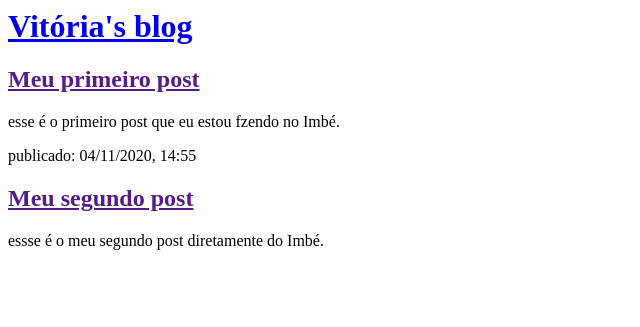
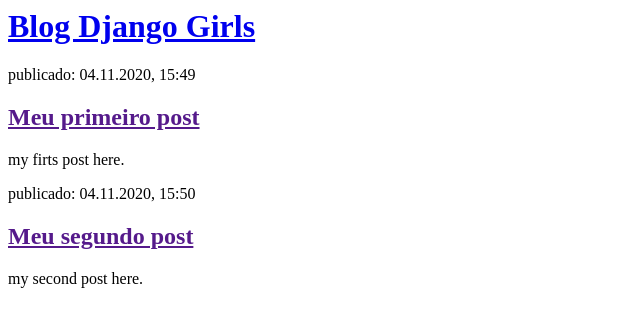
Before and after one commit to vitorianr/meu_primeiro_blog, a Django app: page / in a window 1280 px wide. Shown: the top 327 px of the page, without its empty margins (0-640 px from the left). Run offline with Django 3.2, Linux system fonts and the light colour scheme.

Commit message:
Modificou o HTML do blog.

```diff
--- a/blog/templates/blog/post_list.html
+++ b/blog/templates/blog/post_list.html
@@ -1,21 +1,22 @@
 <html>
     <head>
-        <title>Vitoria's blog</title>
+        <title>Blog Django Girls</title>
     </head>
     <body>
         <div>
-            <h1><a href="/">Vitória's blog</a></h1>
+            <h1><a href="/">Blog Django Girls</a></h1>
         </div>
 
         <div>
+            <p>publicado: 04.11.2020, 15:49</p>
             <h2><a href="">Meu primeiro post</a></h2>
-            <p>esse é o primeiro post que eu estou fzendo no Imbé.</p>
+            <p>my firts post here.</p>
         </div>
 
         <div>
-            <p>publicado: 04/11/2020, 14:55</p>
+            <p>publicado: 04.11.2020, 15:50</p>
             <h2><a href="">Meu segundo post</a></h2>
-            <p>essse é o meu segundo post diretamente do Imbé.</p>
+            <p>my second post here.</p>
         </div>
     </body>
 </html>
```
